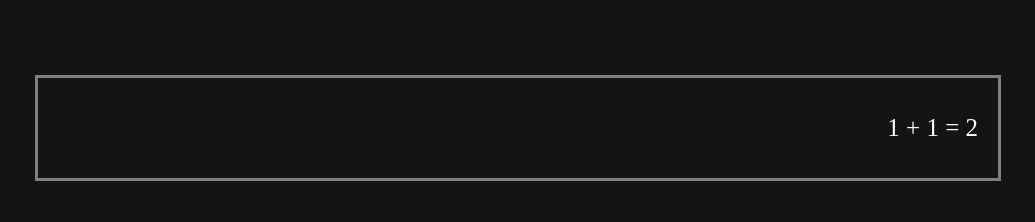
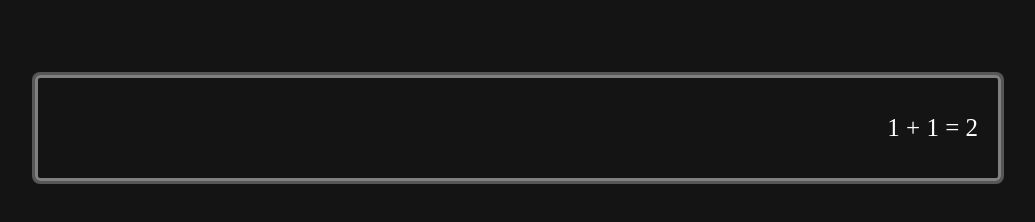
Before and after one commit to DanielYde/Calculator, a plain HTML site: page index.html in a window 1280 px wide. Shown: the whole page, without its empty margins (122-1157 px from the left). Drawn offline with Linux system fonts and the light colour scheme.

Commit message:
Added shadow to Output

```diff
--- a/style.css
+++ b/style.css
@@ -14,9 +14,11 @@
      background: transparent;
      width: 75%;
      height: 100px;
+     border-radius: 5px;
      border: 3px solid grey;
      position: absolute;
      top: 75px;
+     box-shadow: 0px 0px 0px 3px rgba(149, 149, 149, 0.52);
  }
 
  .Output p {
```
